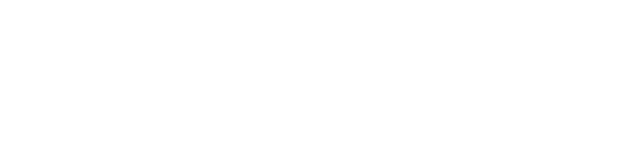
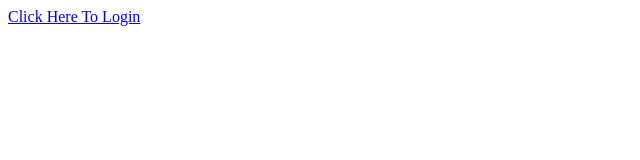
Before and after one commit to darrencauthon/darrencauthon.github.io, a plain HTML site: page mis605/index.html in a window 1280 px wide. Shown: the whole page, without its empty margins (0-640 px from the left). Drawn offline with Linux system fonts and the light colour scheme.

Commit message:
Use login after all.

```diff
--- a/mis605/index.html
+++ b/mis605/index.html
@@ -27,28 +27,21 @@ document.addEventListener("DOMContentLoaded", function(){
 </script>
 
 <div>
-    <fb:login-button
-    scope="public_profile,email"
-    onlogin="checkLoginState();">
-    </fb:login-button>
+    <a href="#" onclick="go">Click Here To Login</a>
 </div>
 
 <script>
-function checkLoginState() {
-    FB.getLoginStatus(function(loginResponse) {
+function go() {
+    FB.login(function(loginResponse) {
                           console.log(loginResponse);
 
                           FB.api('/me', function(meResponse) {
-
                             console.log(meResponse);
-
-                            FB.logout(function(logoutResponse) {
-                                console.log(logoutResponse);
-                            });
+                            FB.logout(function(logoutResponse) { console.log(logoutResponse); });
 
                           });
 
-                      });
+             }, "email,public_profile");
 }
 </script>
 
```
